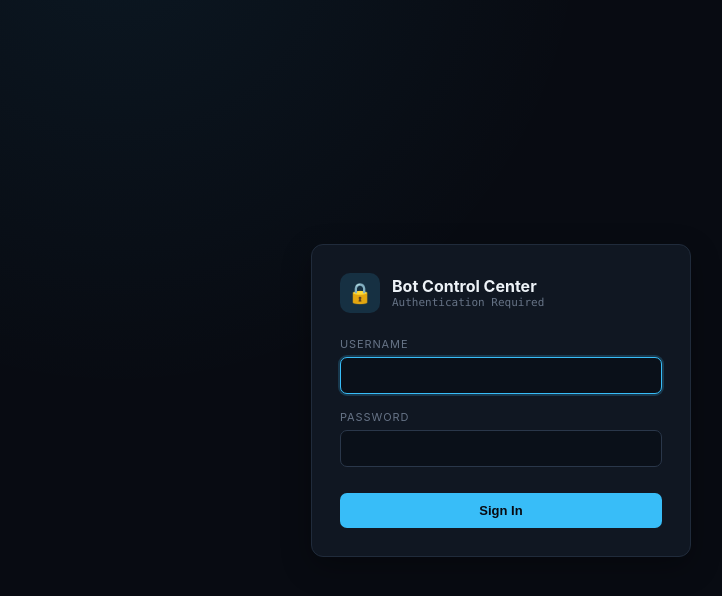
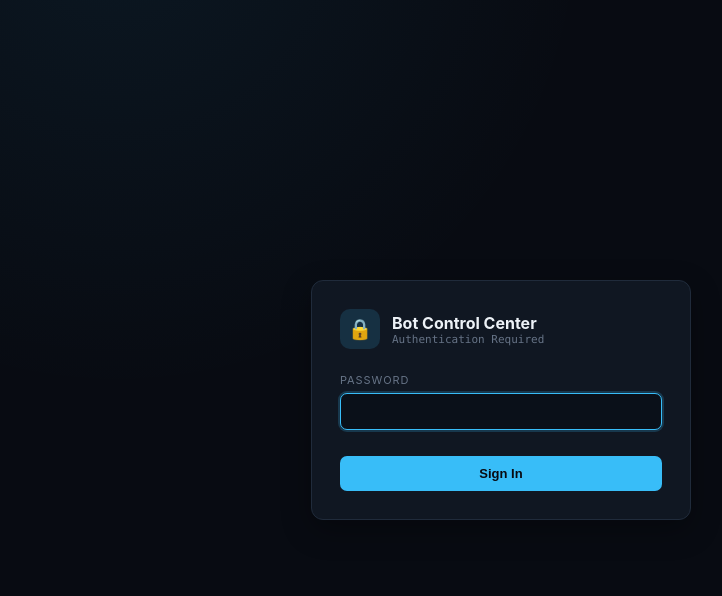
Before and after one commit to ArashAtomic/linux-server, a Flask app: page /login in a window 1280 px wide. Shown: the top 596 px of the page, without its empty margins (139-861 px from the left). Run offline with Flask 3, Linux system fonts and the light colour scheme.

Commit message:
Show username unmasked in notifications and require password-only panel login

```diff
--- a/panel/app.py
+++ b/panel/app.py
@@ -284,12 +284,11 @@ def login():
     error = None
     expected_user, expected_pass = get_auth_credentials()
     if request.method == "POST":
-        user = request.form.get("username", "")
         pwd = request.form.get("password", "")
-        if user == expected_user and pwd == expected_pass:
+        if pwd == expected_pass:
             session["logged_in"] = True
             return redirect(url_for("index"))
-        error = "Invalid username or password."
+        error = "Invalid password."
     return render_template("login.html", error=error)
 
 @app.route("/logout")
--- a/panel/templates/login.html
+++ b/panel/templates/login.html
@@ -73,12 +73,8 @@
 
     <form action="/login" method="POST">
         <div class="form-group">
-            <label for="username">Username</label>
-            <input type="text" id="username" name="username" required autofocus autocomplete="username">
-        </div>
-        <div class="form-group">
             <label for="password">Password</label>
-            <input type="password" id="password" name="password" required autocomplete="current-password">
+            <input type="password" id="password" name="password" required autofocus autocomplete="current-password">
         </div>
         <button type="submit" class="btn-submit">Sign In</button>
     </form>
```
